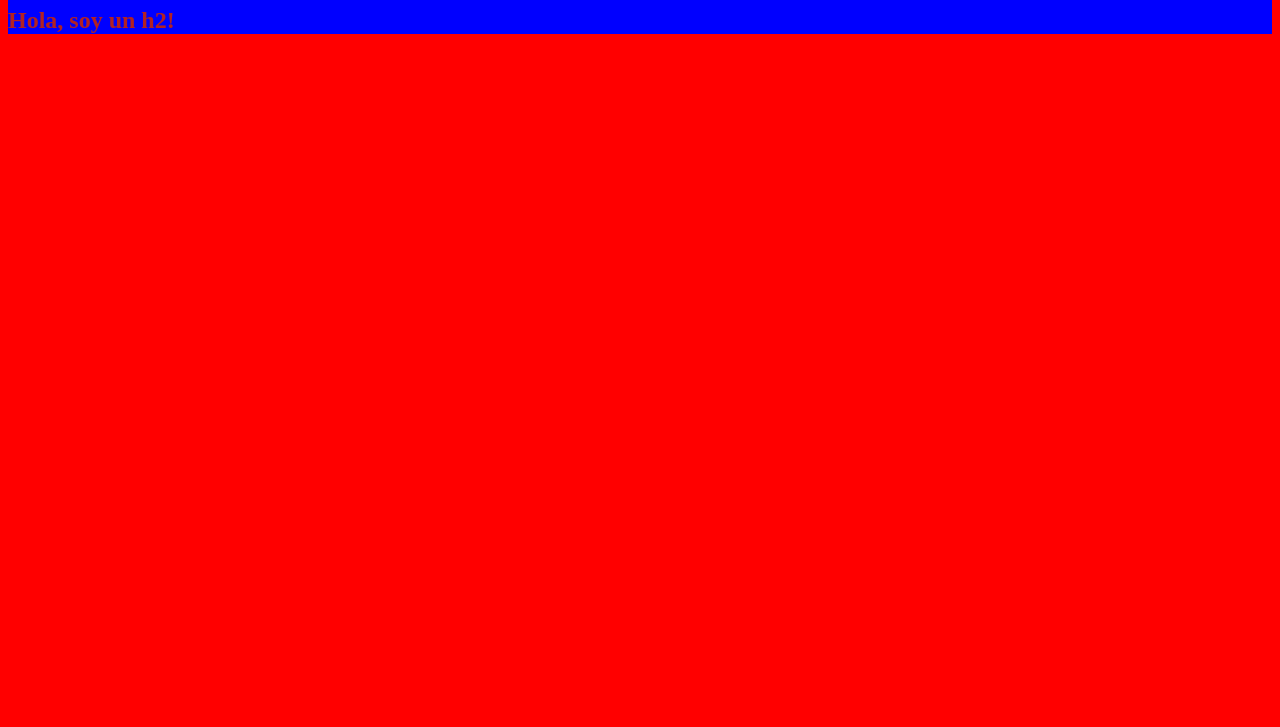
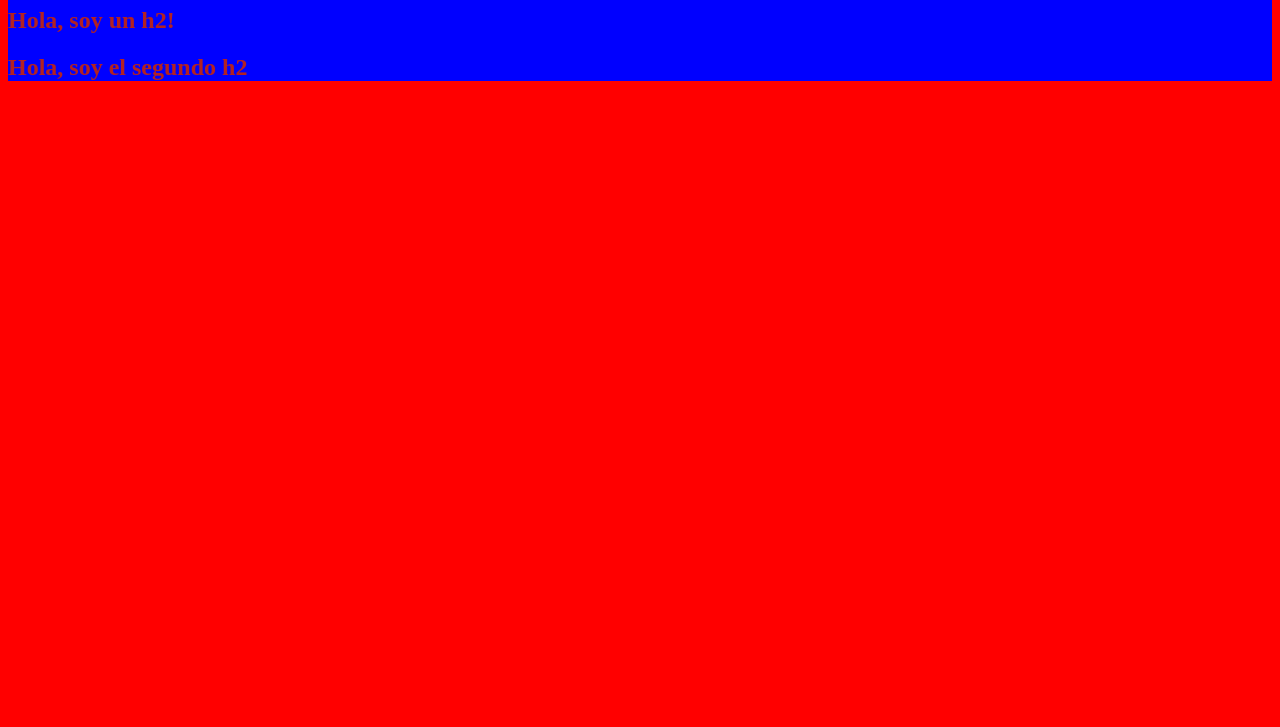
Before and after one commit to MikeNotu/GitHubPractice, a plain HTML site: page index.html in a window 1280 px wide. Shown: the part 73-800 px from the top of the page. Drawn offline with Linux system fonts and the light colour scheme.

Commit message:
agregue un h2

```diff
--- a/index.html
+++ b/index.html
@@ -24,6 +24,9 @@
       <h1>Hola, soy un h1!</h1>
 
       <h2>Hola, soy un h2!</h2>
+
+      <h2>Hola, soy el segundo h2</h2>
+
     </div>
   </body>
 </html>
```
